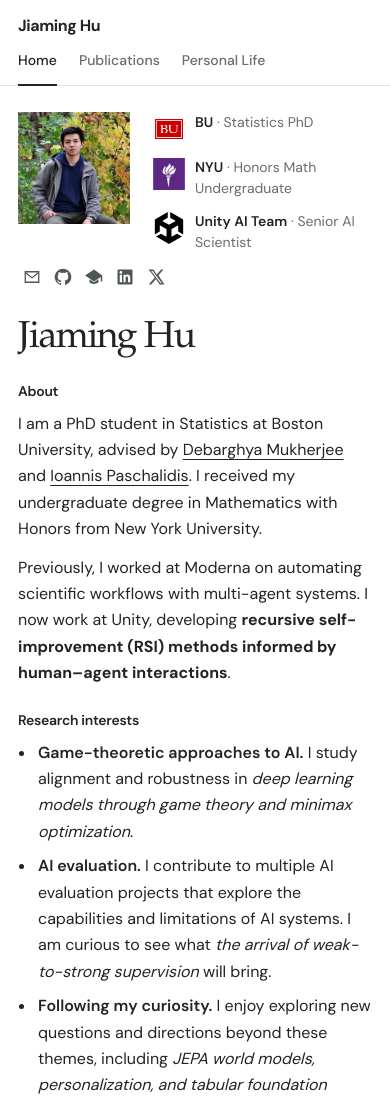
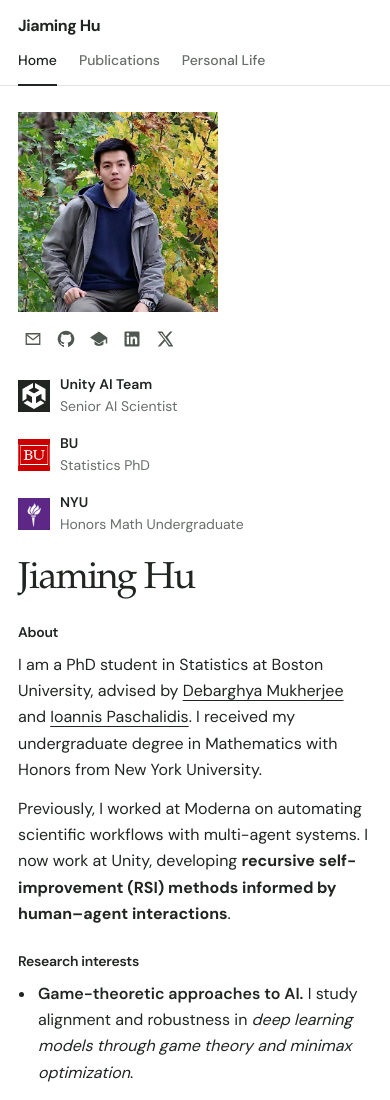
Before and after one commit to brownight/jiaminghu.github.io, a plain HTML site: page index.html in a window 390 px wide. Shown: the top 1100 px of the page. Drawn offline with Linux system fonts and the light colour scheme.

Commit message:
Align institution logos and use ordered two-line profile affiliations

```diff
--- a/assets/style.css
+++ b/assets/style.css
@@ -46,9 +46,9 @@ h2 { font-weight: 600; font-size: 1.05rem; line-height: 1.4; letter-spacing: -.0
 
 /* A compact profile and a single reading column. */
 .home { padding-top: 42px; }
-.profile-layout { display: grid; grid-template-columns: 180px minmax(0, 1fr); gap: 32px; }
+.profile-layout { display: grid; grid-template-columns: 232px minmax(0, 1fr); gap: 28px; }
 .profile { padding-top: 4px; }
-.portrait { display: block; width: 160px; height: auto; aspect-ratio: 1; object-fit: cover; object-position: 50% 35%; background: var(--pale); }
+.portrait { display: block; width: 232px; height: auto; aspect-ratio: 1; object-fit: cover; object-position: 50% 35%; background: var(--pale); }
 .socials { display: flex; align-items: center; gap: 2px; margin: 10px 0 18px; }
 .socials a, .socials span { display: grid; place-items: center; width: 30px; height: 34px; flex: 0 0 30px; color: #4e5850; }
 .socials svg { width: 18px; height: 18px; fill: currentColor; }
@@ -57,9 +57,17 @@ h2 { font-weight: 600; font-size: 1.05rem; line-height: 1.4; letter-spacing: -.0
 .profile-details { display: grid; gap: 14px; }
 .profile-email { width: fit-content; font-size: .875rem; color: var(--accent); text-decoration: none; }
 .profile-email:hover { text-decoration: underline; }
-.profile-affiliations { display: grid; gap: 12px; list-style: none; margin: 0; padding: 0; }
-.profile-affiliations li { display: grid; grid-template-columns: 32px minmax(0, 1fr); gap: 10px; align-items: start; font-size: .875rem; line-height: 1.5; color: var(--muted); }
-.profile-affiliations img { display: block; width: 32px; height: 32px; object-fit: contain; margin-top: 1px; }
+.profile-affiliations { display: grid; gap: 16px; list-style: none; margin: 0; padding: 0; }
+.profile-affiliations li { display: grid; grid-template-columns: 32px minmax(0, 1fr); gap: 10px; align-items: center; font-size: .875rem; line-height: 1.5; color: var(--muted); }
+.affiliation-logo { display: flex; align-items: center; justify-content: center; width: 32px; height: 32px; overflow: hidden; }
+.affiliation-logo img { display: block; flex: none; width: 32px; height: 32px; object-fit: contain; }
+.affiliation-logo--unity { background: #202521; }
+.affiliation-logo--unity img { width: 26px; height: 26px; filter: brightness(0) invert(1); }
+.affiliation-logo--bu { background: #c00; }
+.affiliation-logo--bu img { width: 36px; height: 36px; max-width: none; clip-path: inset(19.298% 7.018%); }
+.affiliation-logo--nyu { background: #57068c; }
+.affiliation-copy > strong, .affiliation-copy > span { display: block; }
+.affiliation-copy > strong { margin-bottom: 1px; }
 .profile-affiliations strong { font-weight: 600; color: var(--ink); }
 .affiliation { font-size: .875rem; line-height: 1.5; margin: 0 0 12px; }
 .affiliation strong, .affiliation span { display: block; }
@@ -178,11 +186,12 @@ h2 { font-weight: 600; font-size: 1.05rem; line-height: 1.4; letter-spacing: -.0
 .photo-viewer button:focus-visible, .photo-viewer a:focus-visible { outline-color: #fff; }
 
 @keyframes reveal { from { transform: translate(-50%,-50%) scale(.3); opacity: 0; } to { transform: translate(-50%,-50%) scale(1); opacity: 1; } }
-@media (max-width: 740px) {
-  .profile-layout { grid-template-columns: 160px minmax(0, 1fr); gap: 24px; }
-  .portrait { width: 140px; }
-  .socials { gap: 0; }
-  .socials a, .socials span { flex-basis: 28px; width: 28px; }
+@media (max-width: 680px) {
+  .profile-layout { grid-template-columns: minmax(0, 1fr); gap: 26px; }
+  .profile { display: grid; grid-template-columns: 160px minmax(0, 1fr); column-gap: 24px; align-items: start; padding: 0; }
+  .portrait { grid-column: 1; grid-row: 1; width: 160px; }
+  .socials { grid-column: 1; grid-row: 2; margin: 10px 0 0; }
+  .profile-details { grid-column: 2; grid-row: 1 / 3; }
 }
 @media (max-width: 520px) {
   .photo-gallery { columns: 1; }
@@ -193,10 +202,10 @@ h2 { font-weight: 600; font-size: 1.05rem; line-height: 1.4; letter-spacing: -.0
   nav a { padding: 10px 0 13px; }
   .home { padding-top: 26px; }
   .profile-layout { grid-template-columns: minmax(0, 1fr); gap: 23px; }
-  .profile { display: grid; grid-template-columns: 112px minmax(0, 1fr); grid-template-rows: auto auto auto; column-gap: 23px; align-items: start; padding: 0; }
-  .portrait { grid-column: 1; grid-row: 1 / 3; width: 112px; }
-  .socials { grid-column: 1 / -1; grid-row: 3; gap: 3px; margin: 7px 0 0; }
-  .profile-details { grid-column: 2; grid-row: 1 / 3; }
+  .profile { grid-template-columns: minmax(0, 1fr); }
+  .portrait { grid-column: 1; grid-row: 1; width: 200px; }
+  .socials { grid-column: 1; grid-row: 2; gap: 3px; margin: 10px 0 18px; }
+  .profile-details { grid-column: 1; grid-row: 3; width: 232px; max-width: 100%; }
   .affiliation { grid-column: 2; margin-bottom: 8px; }
   .bio h1 { font-size: 2.35rem; margin-bottom: 20px; }
   .news-window { max-height: 18rem; }
--- a/index.html
+++ b/index.html
@@ -5,7 +5,7 @@
   <meta name="viewport" content="width=device-width, initial-scale=1">
   <meta name="description" content="Jiaming Hu — game-theoretic approaches to AI, AI evaluation, and curiosity-driven research.">
   <title>Jiaming Hu</title>
-  <link rel="stylesheet" href="assets/style.css?v=affiliations-2">
+  <link rel="stylesheet" href="assets/style.css?v=affiliations-3">
   <script src="assets/site.js?v=views-2" defer></script>
 </head>
 <body>
@@ -24,9 +24,18 @@
         </div>
         <div class="profile-details">
           <ul class="profile-affiliations" aria-label="Education and affiliation">
-            <li><img src="assets/affiliations/bu.png" alt="" width="32" height="32"><span><strong>BU</strong> · Statistics PhD</span></li>
-            <li><img src="assets/affiliations/nyu.png" alt="" width="32" height="32"><span><strong>NYU</strong> · Honors Math Undergraduate</span></li>
-            <li><img src="assets/affiliations/unity.svg" alt="" width="32" height="32"><span><strong>Unity AI Team</strong> · Senior AI Scientist</span></li>
+            <li>
+              <span class="affiliation-logo affiliation-logo--unity" aria-hidden="true"><img src="assets/affiliations/unity.svg" alt="" width="32" height="32"></span>
+              <span class="affiliation-copy"><strong>Unity AI Team</strong><span>Senior AI Scientist</span></span>
+            </li>
+            <li>
+              <span class="affiliation-logo affiliation-logo--bu" aria-hidden="true"><img src="assets/affiliations/bu.png" alt="" width="32" height="32"></span>
+              <span class="affiliation-copy"><strong>BU</strong><span>Statistics PhD</span></span>
+            </li>
+            <li>
+              <span class="affiliation-logo affiliation-logo--nyu" aria-hidden="true"><img src="assets/affiliations/nyu.png" alt="" width="32" height="32"></span>
+              <span class="affiliation-copy"><strong>NYU</strong><span>Honors Math Undergraduate</span></span>
+            </li>
           </ul>
         </div>
       </aside>
```
